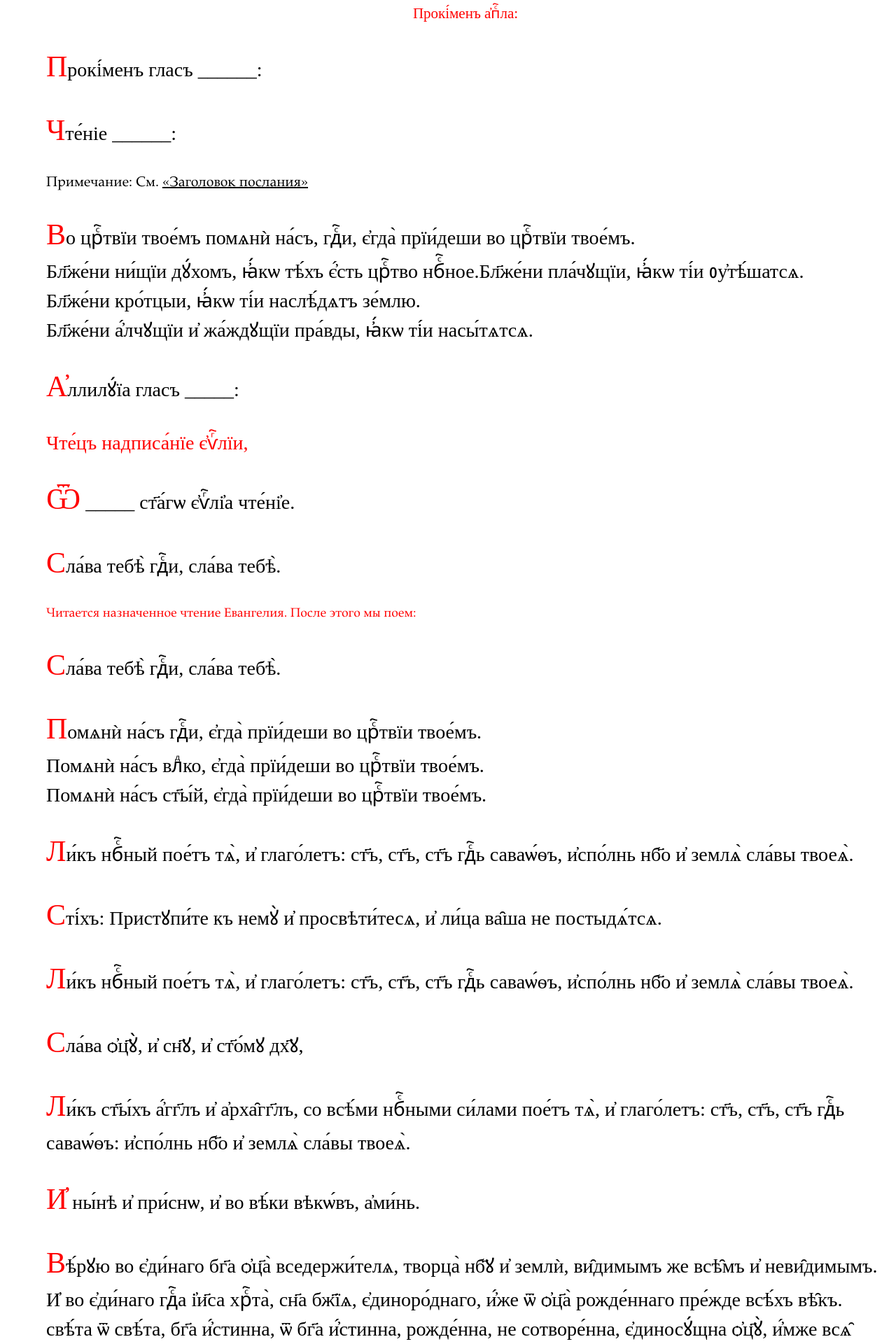
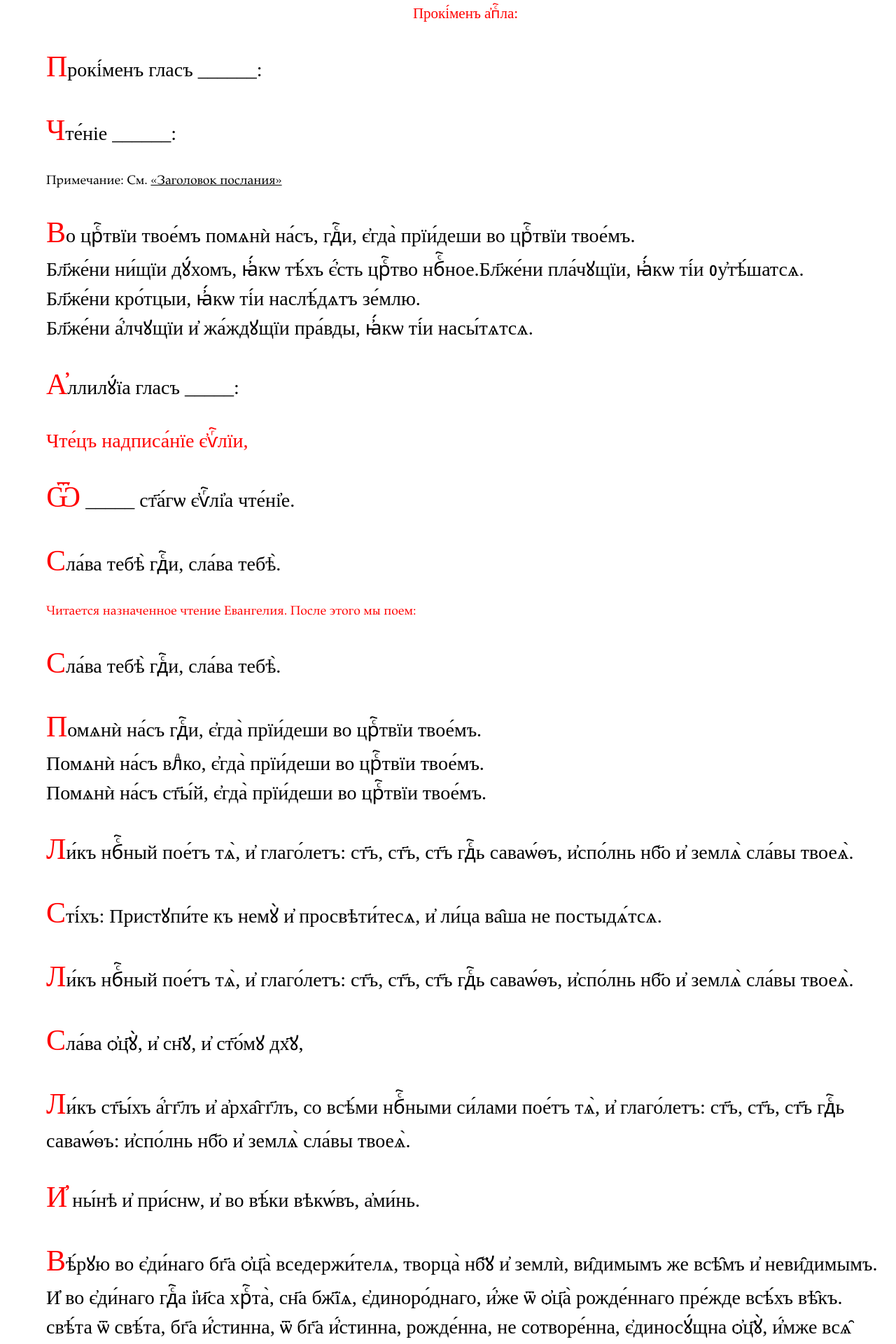
Before and after one commit to markjville/markjville.github.io, a Jekyll site: the page ReadersServ-Slav.html, which Jekyll copies as it is, in a window 1280 px wide. Shown: the part 3969-5889 px from the top of the page at 70% size. Built offline with Jekyll 4.4.1, drawn with Linux system fonts in a browser that asks for light colours; some web fonts are replaced; comment, search, counter and statistics services are not loaded.

```diff
--- a/ReadersServ-Slav.html
+++ b/ReadersServ-Slav.html
@@ -63,7 +63,7 @@ p::first-letter {
 <div style="text-align:center;color:red;font-size:75%">Прокі́менъ а҆пⷭ҇ла:</div>
 
 <p>Прокі́менъ гласъ ______:</p>
-<p>Чте́ніе ______:</p><h4>Примечание: См. <a href="https://markjville.github.io/docs/Изобразительная/Заголовки.html">«Заголовок послания»</a></h4>
+<p>Чте́ніе ______:</p><h5>Примечание: См. <a href="https://markjville.github.io/docs/Изобразительная/Заголовки.html">«Заголовок послания»</a></h5>
 <p>	Во црⷭ҇твїи твое́мъ помѧнѝ на́съ, гдⷭ҇и, є҆гда̀ прїи́деши во црⷭ҇твїи твое́мъ.<br/>
 Бл҃же́ни ни́щїи дꙋ́хомъ, ꙗ҆́кѡ тѣ́хъ є҆́сть црⷭ҇тво нбⷭ҇ное.Бл҃же́ни пла́чꙋщїи, ꙗ҆́кѡ ті́и ᲂу҆тѣ́шатсѧ.<br/>
 Бл҃же́ни кро́тцыи, ꙗ҆́кѡ ті́и наслѣ́дѧтъ зе́млю.<br/>
```
